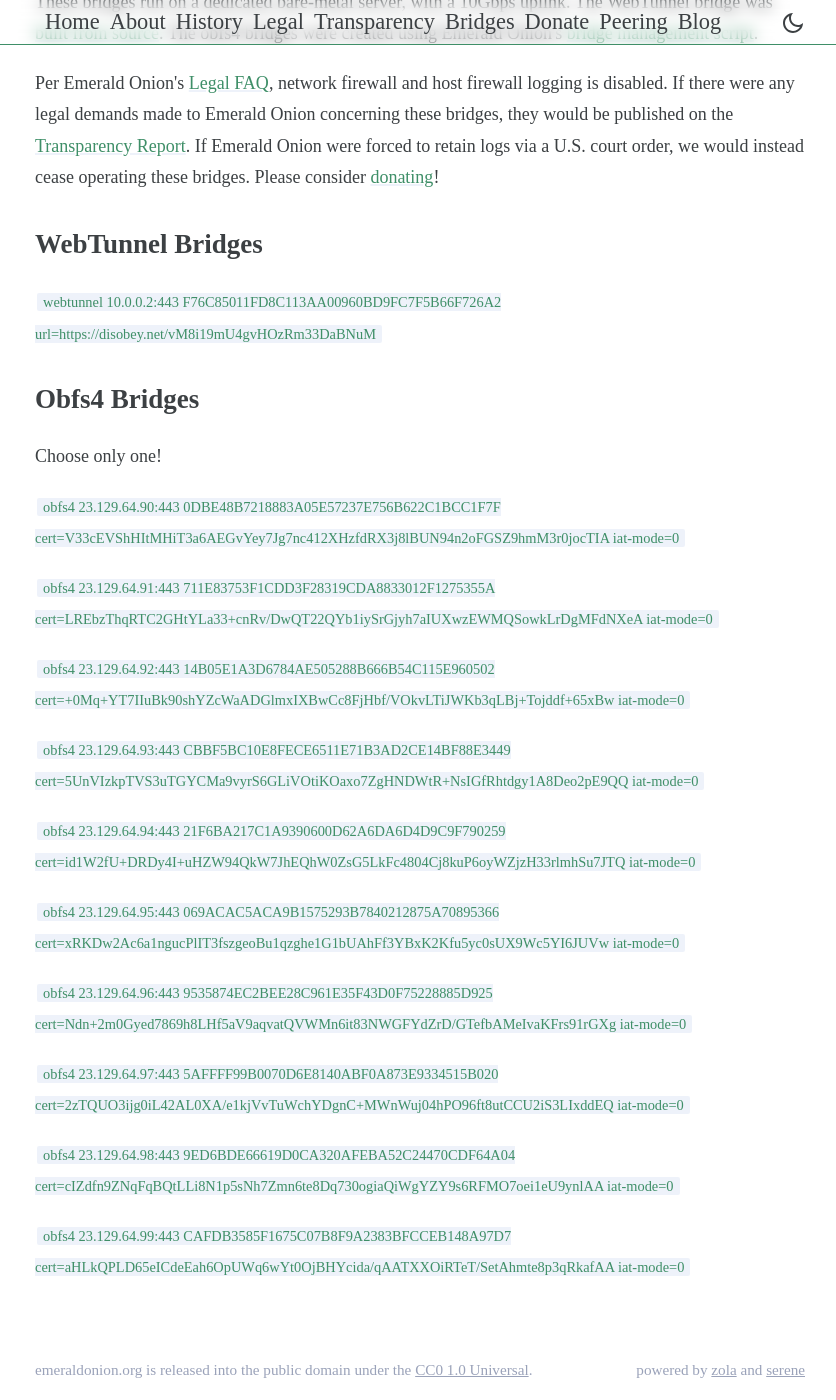
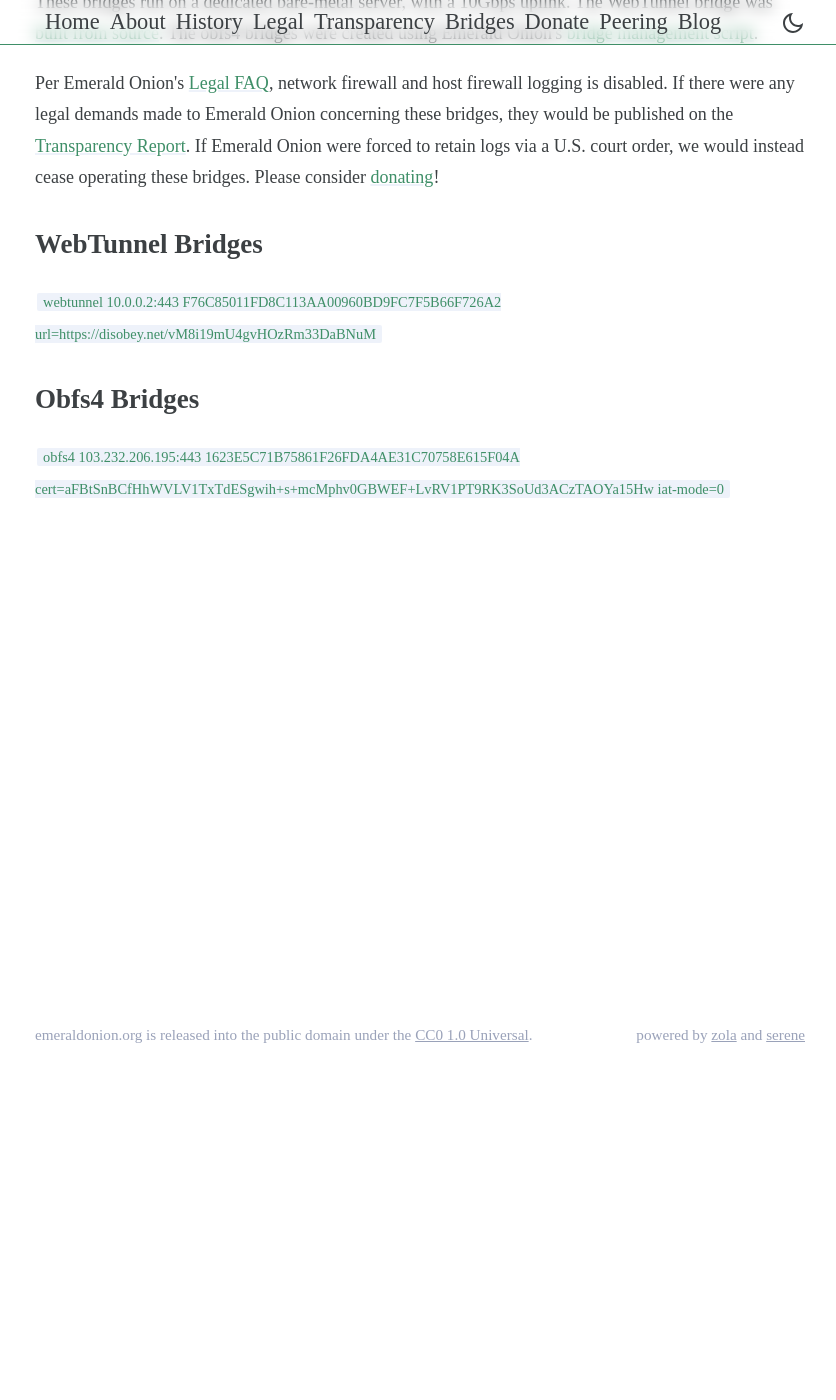
Before and after one commit to emeraldonion/emeraldonion.github.io, a Jekyll site: the page bridges/index.html, which Jekyll copies as it is, in a window 1280 px wide and 1400 px high, scrolled down 326 px. Shown: the whole window, without its empty margins (220-1056 px from the left). Built offline with Jekyll 4.4.1, drawn with Linux system fonts in a browser that asks for light colours.

Commit message:
update obfs4 bridges

```diff
--- a/bridges/index.html
+++ b/bridges/index.html
@@ -1,15 +1,15 @@
 <!doctype html>
-<html lang=en>
+<html lang="en">
 
 <head>
-    <meta charset=utf-8>
-    <meta content="width=device-width,initial-scale=1.0" name=viewport>
-    <meta content="light dark" name=color-scheme>
-    <meta content="Emerald Onion hosted Tor bridges" name=description>
+    <meta charset="utf-8">
+    <meta content="width=device-width,initial-scale=1.0" name="viewport">
+    <meta content="light dark" name="color-scheme">
+    <meta content="Emerald Onion hosted Tor bridges" name="description">
     <title>Bridges</title>
-    <link href=/img/favicon-32x32.png rel=icon sizes=32x32 type=image/png>
-    <link href=/img/favicon-16x16.png rel=icon sizes=16x16 type=image/png>
-    <link href=/img/apple-touch-icon.png rel=apple-touch-icon sizes=180x180>
+    <link href="/img/favicon-32x32.png" rel="icon" sizes="32x32" type="image/png">
+    <link href="/img/favicon-16x16.png" rel="icon" sizes="16x16" type="image/png">
+    <link href="/img/apple-touch-icon.png" rel="apple-touch-icon" sizes="180x180">
     <style>
         body {
             --primary-color: #3f8f68;
@@ -58,90 +58,90 @@
             margin-right: 10px
         }
     </style>
-    <link href=/main.css rel=stylesheet>
-    <link href=/hl-light.css id=hl rel=stylesheet>
+    <link href="/main.css" rel="stylesheet">
+    <link href="/hl-light.css" id="hl" rel="stylesheet">
+</head>
 
-<body class=prose-page>
+<body class="prose-page">
     <script>if (localStorage.getItem(`theme`) == `dark`) { document.body.classList.add(`dark`); const a = document.querySelector(`link#hl`); if (a) a.href = `/hl-dark.css` }</script>
-    <header class=blur>
-        <div id=header-wrapper>
-            <nav><a href= /></a><span class="wrap left fold">{</span><a href= />Home</a><span
-                    class="wrap-separator fold">,</span><a href=/about>About</a><span
-                    class="wrap-separator fold">,</span><a href=/history>History</a><span
-                    class="wrap-separator fold">,</span><a href=/legal>Legal</a><span
-                    class="wrap-separator fold">,</span><a href=/transparency>Transparency</a><span
-                    class="wrap-separator fold">,</span><a href=/bridges>Bridges</a><span
-                    class="wrap-separator fold">,</span><a href=/donate>Donate</a><span
-                    class="wrap-separator fold">,</span><a href=/peering>Peering</a><span
-                    class="wrap-separator fold">,</span><a href=/blog>Blog</a><span class="wrap right fold">} ;</span>
+    <header class="blur">
+        <div id="header-wrapper">
+            <nav><a href="/" /></a><span class="wrap left fold">{</span><a href="/" />Home</a><span
+                    class="wrap-separator fold">,</span><a href="/about">About</a><span
+                    class="wrap-separator fold">,</span><a href="/history">History</a><span
+                    class="wrap-separator fold">,</span><a href="/legal">Legal</a><span
+                    class="wrap-separator fold">,</span><a href="/transparency">Transparency</a><span
+                    class="wrap-separator fold">,</span><a href="/bridges">Bridges</a><span
+                    class="wrap-separator fold">,</span><a href="/donate">Donate</a><span
+                    class="wrap-separator fold">,</span><a href="/peering">Peering</a><span
+                    class="wrap-separator fold">,</span><a href="/blog">Blog</a><span class="wrap right fold">} ;</span>
             </nav>
-            <div id=btns><button aria-label="theme switch"
+            <div id="btns"><button aria-label="theme switch"
                     data-moon-icon='<svg xmlns="http://www.w3.org/2000/svg" viewBox="0 0 24 24" width="24" height="24"><path d="M10 7C10 10.866 13.134 14 17 14C18.9584 14 20.729 13.1957 21.9995 11.8995C22 11.933 22 11.9665 22 12C22 17.5228 17.5228 22 12 22C6.47715 22 2 17.5228 2 12C2 6.47715 6.47715 2 12 2C12.0335 2 12.067 2 12.1005 2.00049C10.8043 3.27098 10 5.04157 10 7ZM4 12C4 16.4183 7.58172 20 12 20C15.0583 20 17.7158 18.2839 19.062 15.7621C18.3945 15.9187 17.7035 16 17 16C12.0294 16 8 11.9706 8 7C8 6.29648 8.08133 5.60547 8.2379 4.938C5.71611 6.28423 4 8.9417 4 12Z" fill="currentColor"></path></svg>'
                     data-sun-icon='<svg xmlns="http://www.w3.org/2000/svg" viewBox="0 0 24 24" width="24" height="24"><path d="M12 18C8.68629 18 6 15.3137 6 12C6 8.68629 8.68629 6 12 6C15.3137 6 18 8.68629 18 12C18 15.3137 15.3137 18 12 18ZM12 16C14.2091 16 16 14.2091 16 12C16 9.79086 14.2091 8 12 8C9.79086 8 8 9.79086 8 12C8 14.2091 9.79086 16 12 16ZM11 1H13V4H11V1ZM11 20H13V23H11V20ZM3.51472 4.92893L4.92893 3.51472L7.05025 5.63604L5.63604 7.05025L3.51472 4.92893ZM16.9497 18.364L18.364 16.9497L20.4853 19.0711L19.0711 20.4853L16.9497 18.364ZM19.0711 3.51472L20.4853 4.92893L18.364 7.05025L16.9497 5.63604L19.0711 3.51472ZM5.63604 16.9497L7.05025 18.364L4.92893 20.4853L3.51472 19.0711L5.63604 16.9497ZM23 11V13H20V11H23ZM4 11V13H1V11H4Z" fill="currentColor"></path></svg>'
-                    id=theme-toggle><svg viewbox="0 0 24 24" height=24 width=24 xmlns=http://www.w3.org/2000/svg>
+                    id="theme-toggle"><svg viewbox="0 0 24 24" height="24" width="24"
+                        xmlns="http://www.w3.org/2000/svg">
                         <path
                             d="M10 7C10 10.866 13.134 14 17 14C18.9584 14 20.729 13.1957 21.9995 11.8995C22 11.933 22 11.9665 22 12C22 17.5228 17.5228 22 12 22C6.47715 22 2 17.5228 2 12C2 6.47715 6.47715 2 12 2C12.0335 2 12.067 2 12.1005 2.00049C10.8043 3.27098 10 5.04157 10 7ZM4 12C4 16.4183 7.58172 20 12 20C15.0583 20 17.7158 18.2839 19.062 15.7621C18.3945 15.9187 17.7035 16 17 16C12.0294 16 8 11.9706 8 7C8 6.29648 8.08133 5.60547 8.2379 4.938C5.71611 6.28423 4 8.9417 4 12Z"
-                            fill=currentColor></path>
+                            fill="currentColor"></path>
                     </svg></button></div>
         </div>
     </header>
-    <div id=wrapper>
+    <div id="wrapper">
         <main>
             <div>
                 <div data-check-icon='<svg xmlns="http://www.w3.org/2000/svg" viewBox="0 0 24 24" width="24" height="24"><path d="M10.0007 15.1709L19.1931 5.97852L20.6073 7.39273L10.0007 17.9993L3.63672 11.6354L5.05093 10.2212L10.0007 15.1709Z" fill="currentColor"></path></svg>'
                     data-copy-icon='<svg xmlns="http://www.w3.org/2000/svg" viewBox="0 0 24 24" width="24" height="24"><path d="M6.9998 6V3C6.9998 2.44772 7.44752 2 7.9998 2H19.9998C20.5521 2 20.9998 2.44772 20.9998 3V17C20.9998 17.5523 20.5521 18 19.9998 18H16.9998V20.9991C16.9998 21.5519 16.5499 22 15.993 22H4.00666C3.45059 22 3 21.5554 3 20.9991L3.0026 7.00087C3.0027 6.44811 3.45264 6 4.00942 6H6.9998ZM5.00242 8L5.00019 20H14.9998V8H5.00242ZM8.9998 6H16.9998V16H18.9998V4H8.9998V6Z" fill="currentColor"></path></svg>'
-                    id=copy-cfg style=display:none></div>
+                    id="copy-cfg" style="display:none"></div>
                 <article
                     data-backlink-icon='<svg xmlns="http://www.w3.org/2000/svg" viewBox="0 0 24 24" width="20" height="20"><path d="M9.41421 8L18.0208 16.6066L16.6066 18.0208L8 9.41421V17H6V6H17V8H9.41421Z" fill="currentColor"></path></svg>'
-                    class=prose>
-                    <h1 id=emerald-onion-hosted-tor-bridges>Emerald Onion hosted Tor bridges</h1>
-                    <p>The following public Tor bridges that are hosted in Seattle, WA, United States.
+                    class="prose">
+                    <h1 id="emerald-onion-hosted-tor-bridges">Emerald Onion hosted Tor bridges</h1>
+                    <p>The following public Tor bridges that are hosted in Seattle, WA, United States.</p>
                     <p>Please see to Tor Project's <a rel="noopener nofollow noreferrer"
-                            href=https://tb-manual.torproject.org/bridges/ target=_blank>documentation</a> on how to set
+                            href="https://tb-manual.torproject.org/bridges/" target="_blank">documentation</a> on how to
+                        set
                         a manual bridge in Tor Browser. The below configuration lines go into Tor Browser when manually
-                        entering a Tor bridge.
+                        entering a Tor bridge.</p>
                     <p>These bridges run on a dedicated bare-metal server, with a 10Gbps uplink. The WebTunnel bridge
                         was <a rel="noopener nofollow noreferrer"
-                            href=https://community.torproject.org/relay/setup/webtunnel/ target=_blank>built from
+                            href="https://community.torproject.org/relay/setup/webtunnel/" target="_blank">built from
                             source</a>. The obfs4 bridges were created using Emerald Onion's <a
-                            rel="noopener nofollow noreferrer" href=https://github.com/emeraldonion/bridge-management/
-                            target=_blank>bridge management script</a>.
-                    <p>Per Emerald Onion's <a rel="noopener nofollow noreferrer" href=https://emeraldonion.org/faq/
-                            target=_blank>Legal FAQ</a>, network firewall and host firewall logging is disabled. If
+                            rel="noopener nofollow noreferrer" href="https://github.com/emeraldonion/bridge-management/"
+                            target="_blank">bridge management script</a>.</p>
+                    <p>Per Emerald Onion's <a rel="noopener nofollow noreferrer" href="https://emeraldonion.org/faq/"
+                            target="_blank">Legal FAQ</a>, network firewall and host firewall logging is disabled. If
                         there were any legal demands made to Emerald Onion concerning these bridges, they would be
                         published on the <a rel="noopener nofollow noreferrer"
-                            href=https://emeraldonion.org/transparency/ target=_blank>Transparency Report</a>. If
+                            href="https://emeraldonion.org/transparency/" target="_blank">Transparency Report</a>. If
                         Emerald Onion were forced to retain logs via a U.S. court order, we would instead cease
                         operating these bridges. Please consider <a rel="noopener nofollow noreferrer"
-                            href=https://emeraldonion.org/donate/ target=_blank>donating</a>!
-                    <h1 id=webtunnel-bridges>WebTunnel Bridges</h1>
+                            href="https://emeraldonion.org/donate/" target="_blank">donating</a>!</p>
+                    <h1 id="webtunnel-bridges">WebTunnel Bridges</h1>
                     <p><code>webtunnel 10.0.0.2:443 F76C85011FD8C113AA00960BD9FC7F5B66F726A2 url=https://disobey.net/vM8i19mU4gvHOzRm33DaBNuM</code>
-                    <h1 id=obfs4-bridges>Obfs4 Bridges</h1>
-                    <p>Choose only one!
-                    <p><code>obfs4 23.129.64.90:443 0DBE48B7218883A05E57237E756B622C1BCC1F7F cert=V33cEVShHItMHiT3a6AEGvYey7Jg7nc412XHzfdRX3j8lBUN94n2oFGSZ9hmM3r0jocTIA iat-mode=0</code>
-                    <p><code>obfs4 23.129.64.91:443 711E83753F1CDD3F28319CDA8833012F1275355A cert=LREbzThqRTC2GHtYLa33+cnRv/DwQT22QYb1iySrGjyh7aIUXwzEWMQSowkLrDgMFdNXeA iat-mode=0</code>
-                    <p><code>obfs4 23.129.64.92:443 14B05E1A3D6784AE505288B666B54C115E960502 cert=+0Mq+YT7IIuBk90shYZcWaADGlmxIXBwCc8FjHbf/VOkvLTiJWKb3qLBj+Tojddf+65xBw iat-mode=0</code>
-                    <p><code>obfs4 23.129.64.93:443 CBBF5BC10E8FECE6511E71B3AD2CE14BF88E3449 cert=5UnVIzkpTVS3uTGYCMa9vyrS6GLiVOtiKOaxo7ZgHNDWtR+NsIGfRhtdgy1A8Deo2pE9QQ iat-mode=0</code>
-                    <p><code>obfs4 23.129.64.94:443 21F6BA217C1A9390600D62A6DA6D4D9C9F790259 cert=id1W2fU+DRDy4I+uHZW94QkW7JhEQhW0ZsG5LkFc4804Cj8kuP6oyWZjzH33rlmhSu7JTQ iat-mode=0</code>
-                    <p><code>obfs4 23.129.64.95:443 069ACAC5ACA9B1575293B7840212875A70895366 cert=xRKDw2Ac6a1ngucPlIT3fszgeoBu1qzghe1G1bUAhFf3YBxK2Kfu5yc0sUX9Wc5YI6JUVw iat-mode=0</code>
-                    <p><code>obfs4 23.129.64.96:443 9535874EC2BEE28C961E35F43D0F75228885D925 cert=Ndn+2m0Gyed7869h8LHf5aV9aqvatQVWMn6it83NWGFYdZrD/GTefbAMeIvaKFrs91rGXg iat-mode=0</code>
-                    <p><code>obfs4 23.129.64.97:443 5AFFFF99B0070D6E8140ABF0A873E9334515B020 cert=2zTQUO3ijg0iL42AL0XA/e1kjVvTuWchYDgnC+MWnWuj04hPO96ft8utCCU2iS3LIxddEQ iat-mode=0</code>
-                    <p><code>obfs4 23.129.64.98:443 9ED6BDE66619D0CA320AFEBA52C24470CDF64A04 cert=cIZdfn9ZNqFqBQtLLi8N1p5sNh7Zmn6te8Dq730ogiaQiWgYZY9s6RFMO7oei1eU9ynlAA iat-mode=0</code>
-                    <p><code>obfs4 23.129.64.99:443 CAFDB3585F1675C07B8F9A2383BFCCEB148A97D7 cert=aHLkQPLD65eICdeEah6OpUWq6wYt0OjBHYcida/qAATXXOiRTeT/SetAhmte8p3qRkafAA iat-mode=0</code>
+                    </p>
+                    <h1 id="obfs4-bridges">Obfs4 Bridges</h1>
+                    <p><code>obfs4 103.232.206.195:443 1623E5C71B75861F26FDA4AE31C70758E615F04A
+                    cert=aFBtSnBCfHhWVLV1TxTdESgwih+s+mcMphv0GBWEF+LvRV1PT9RK3SoUd3ACzTAOYa15Hw iat-mode=0</code>
+                    </p>
                 </article>
             </div>
             <footer>
-                <div class=copyright>
+                <div class="copyright">
                     <p>emeraldonion.org is released into the public domain under the <a rel="noreferrer noopener"
-                            href=https://creativecommons.org/publicdomain/zero/1.0/ target=_blank>CC0 1.0 Universal</a>.
+                            href="https://creativecommons.org/publicdomain/zero/1.0/" target="_blank">CC0 1.0
+                            Universal</a>.
                 </div>
-                <div class=credits>powered by <a rel="noreferrer noopener" href=https://www.getzola.org
-                        target=_blank>zola</a> and
+                <div class="credits">powered by <a rel="noreferrer noopener" href="https://www.getzola.org"
+                        target="_blank">zola</a> and
 
-                    <a rel="noreferrer noopener" href=https://github.com/isunjn/serene target=_blank>serene</a>
+                    <a rel="noreferrer noopener" href="https://github.com/isunjn/serene" target="_blank">serene</a>
                 </div>
             </footer>
         </main>
     </div>
-    <script src=/js/lightense.min.js></script>
-    <script src=/js/main.js></script>
+    <script src="/js/lightense.min.js"></script>
+    <script src="/js/main.js"></script>
+</body>
+
+</html>
```
